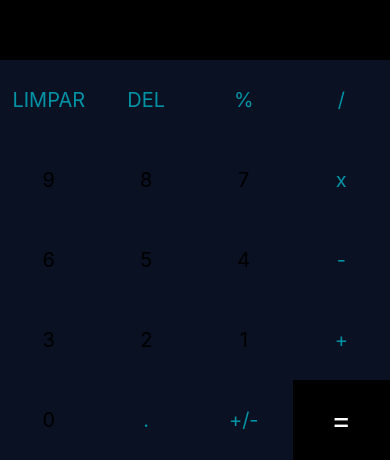
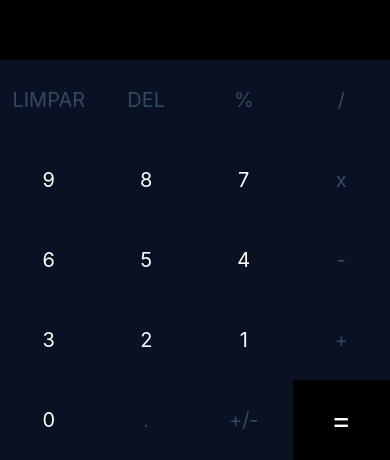
Before and after one commit to karlosACO/Nova1-uc13, a React Native app: screen / in a window 390 px wide. Shown: the part 384-844 px from the top of the page. Built offline with nearby package versions, Linux system fonts and the light colour scheme.

Commit message:
Colocando botão de inversão de sinais pra funcionar

```diff
--- a/App.js
+++ b/App.js
@@ -52,6 +52,7 @@ export default function App() {
         calculator()
         return
       case '+/-':
+        setCurrentNumber((currentNumber*-1).toString())
         return
     }
 
@@ -78,7 +79,7 @@ export default function App() {
         </TouchableOpacity>
           : // Mapeamento dos outros botões
           <TouchableOpacity onPress={() => handleInput(button)} key={button} style={styles.button}>
-            <Text style={[styles.textButton, {color: typeof(button) === 'number' ? 'black': '#0093a6'}]}>{button}</Text>
+            <Text style={[styles.textButton, {color: typeof(button) === 'number' ? 'white': '#324965'}]}>{button}</Text>
           </TouchableOpacity>
         )}
       </View>
```
